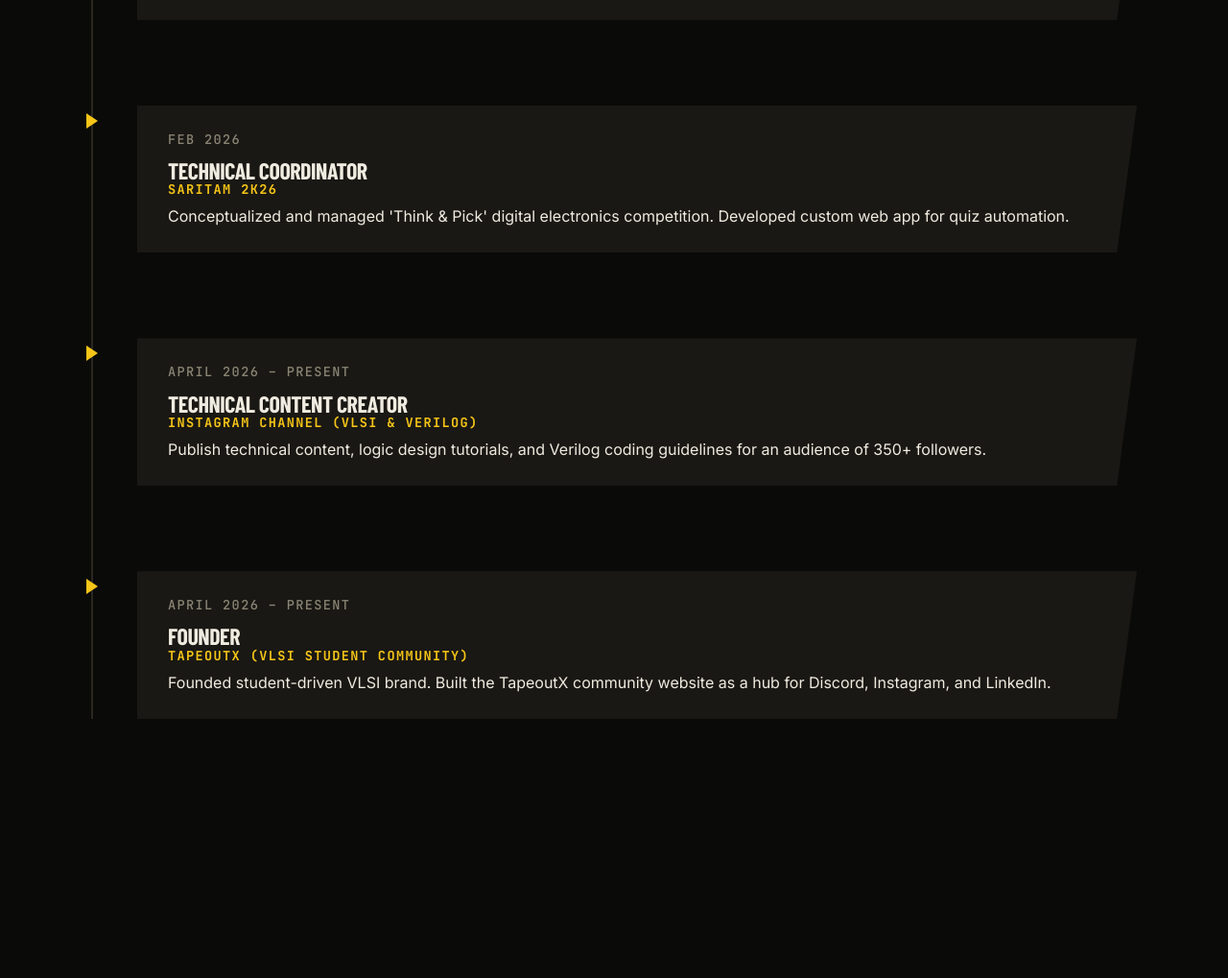
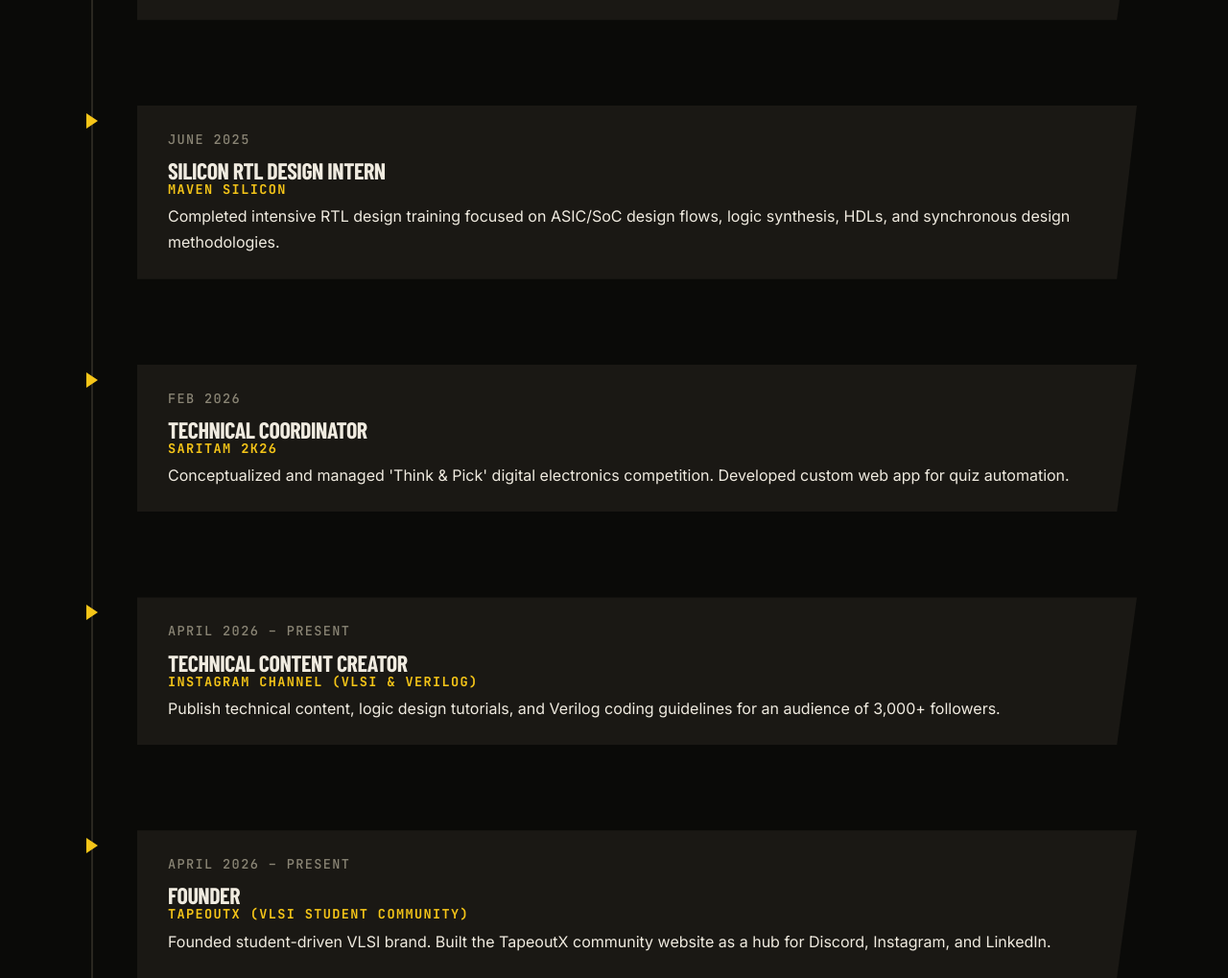
Before and after one commit to lingamcharan09-design/lingamcharan-portfolio, a website: page index.html in a window 1280 px wide. Shown: the part 4964-5983 px from the top of the page at 96% size. Drawn offline with nearby package versions, Linux system fonts and the light colour scheme; a web font is replaced by a local one.

Commit message:
Update internship and Instagram followers

```diff
--- a/index.html
+++ b/index.html
@@ -1057,6 +1057,16 @@
                 <div class="timeline-item rev-in">
                     <div class="timeline-marker"></div>
                     <div class="timeline-content" style="background-color: var(--surface);">
+                        <div class="timeline-date label-font">June 2025</div>
+                        <h3 class="display-font">Silicon RTL Design Intern</h3>
+                        <h4 class="label-font" style="color: var(--primary); margin-bottom: 0.5rem;">Maven Silicon</h4>
+                        <p>Completed intensive RTL design training focused on ASIC/SoC design flows, logic synthesis, HDLs, and synchronous design methodologies.</p>
+                    </div>
+                </div>
+
+                <div class="timeline-item rev-in">
+                    <div class="timeline-marker"></div>
+                    <div class="timeline-content" style="background-color: var(--surface);">
                         <div class="timeline-date label-font">Feb 2026</div>
                         <h3 class="display-font">Technical Coordinator</h3>
                         <h4 class="label-font" style="color: var(--primary); margin-bottom: 0.5rem;">SARITAM 2K26</h4>
@@ -1070,7 +1080,7 @@
                         <div class="timeline-date label-font">April 2026 – Present</div>
                         <h3 class="display-font">Technical Content Creator</h3>
                         <h4 class="label-font" style="color: var(--primary); margin-bottom: 0.5rem;">Instagram Channel (VLSI & Verilog)</h4>
-                        <p>Publish technical content, logic design tutorials, and Verilog coding guidelines for an audience of 350+ followers.</p>
+                        <p>Publish technical content, logic design tutorials, and Verilog coding guidelines for an audience of 3,000+ followers.</p>
                     </div>
                 </div>
 
```
